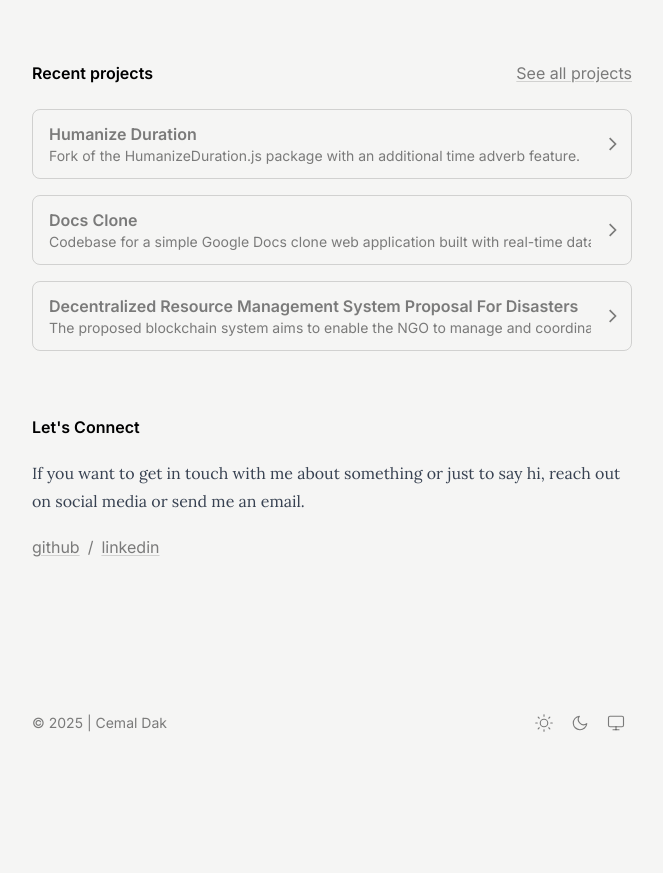
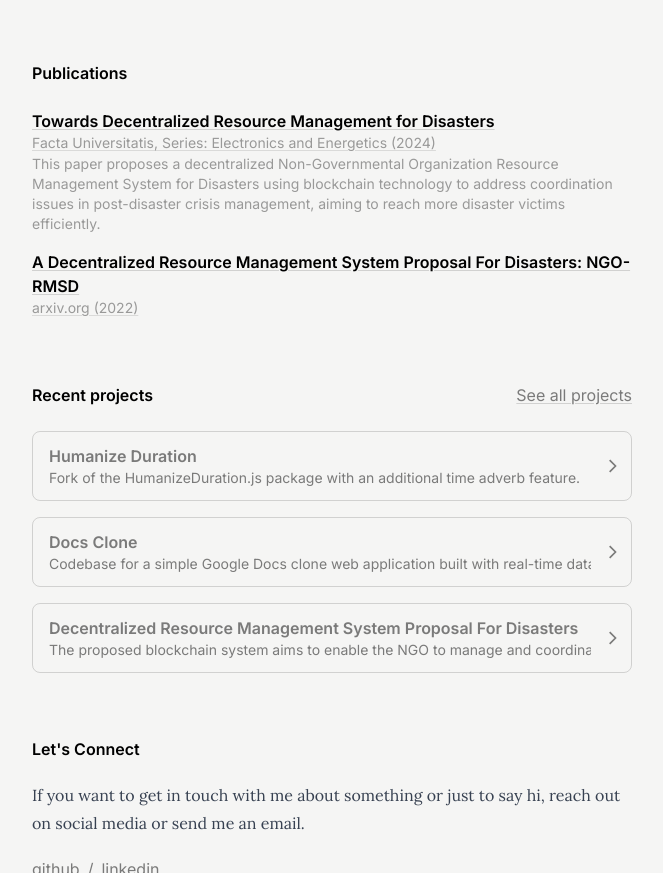
Before and after one commit to cmldk/homepage, an Astro site: page / in a window 1280 px wide. Shown: the part 1041-1914 px from the top of the page, without its empty margins (308-971 px from the left). Before the commit the page ends 1800 px from the top, so only its background shows below. Built offline with nearby package versions, Linux system fonts and the light colour scheme; Astro itself is replaced by a stand-in of ours; a web font is replaced by a local one.

Commit message:
publications added

```diff
--- a/src/pages/index.astro
+++ b/src/pages/index.astro
@@ -99,6 +99,44 @@ const work = await Promise.all(
 
       <section class="animate space-y-6">
         <div class="flex flex-wrap gap-y-2 items-center justify-between">
+          <h5 class="font-semibold text-black dark:text-white">Publications</h5>
+        </div>
+        <ul class="flex flex-col space-y-4">
+          <li>
+            <Link
+              external
+              href="https://casopisi.junis.ni.ac.rs/index.php/FUElectEnerg/article/view/12555/0"
+            >
+              <div class="font-semibold text-black dark:text-white">
+                Towards Decentralized Resource Management for Disasters
+              </div>
+              <div class="text-sm opacity-75">
+                Facta Universitatis, Series: Electronics and Energetics (2024)
+              </div>
+            </Link>
+
+            <div class="text-sm opacity-75">
+              This paper proposes a decentralized Non-Governmental Organization
+              Resource Management System for Disasters using blockchain
+              technology to address coordination issues in post-disaster crisis
+              management, aiming to reach more disaster victims efficiently.
+            </div>
+          </li>
+
+          <li>
+            <Link external href="https://arxiv.org/abs/2204.05884">
+              <div class="font-semibold text-black dark:text-white">
+                A Decentralized Resource Management System Proposal For
+                Disasters: NGO-RMSD
+              </div>
+              <div class="text-sm opacity-75">arxiv.org (2022)</div>
+            </Link>
+          </li>
+        </ul>
+      </section>
+
+      <section class="animate space-y-6">
+        <div class="flex flex-wrap gap-y-2 items-center justify-between">
           <h5 class="font-semibold text-black dark:text-white">
             Recent projects
           </h5>
```
Also changed, not shown: 1 other file.
